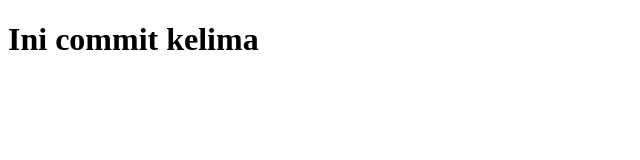
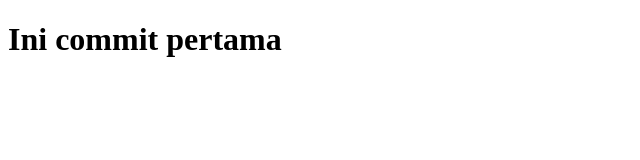
Before and after one commit to muhamadilhamh/BelajarGit, a plain HTML site: page index.html in a window 1280 px wide. Shown: the whole page, without its empty margins (0-640 px from the left). Drawn offline with Linux system fonts and the light colour scheme.

Commit message:
Revert "second commit"
This reverts commit 0459b72a33636226724215510d93c3e276375b10.

```diff
--- a/index.html
+++ b/index.html
@@ -6,6 +6,6 @@
     <title>Testing data</title>
   </head>
   <body>
-    <h1>Ini commit kelima</h1>
+    <h1>Ini commit pertama</h1>
   </body>
 </html>
```
